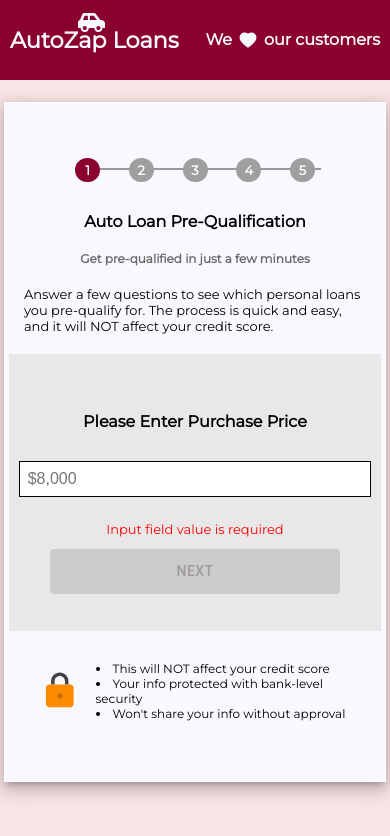
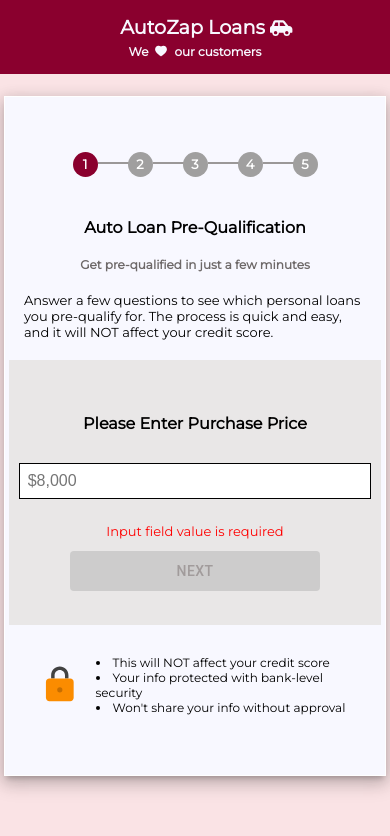
Before and after one commit to lyntechi/loan-app, a React (Create React App) app in the folder app/: page / in a window 390 px wide. Shown: the top 836 px of the page. Built offline with nearby package versions, Linux system fonts and the light colour scheme.

Commit message:
fixed media queries height issue

```diff
--- a/app/src/components/LandingPage.jsx
+++ b/app/src/components/LandingPage.jsx
@@ -161,6 +161,7 @@
           {/* the className checks what step on the form the user is
            on so that it can highlight the numbers at the top of the form. I couldnt figure out how to dynamically add
            the numbers so I had to hardcode from 0-4*/}
+          <div className="steps">
             <p
               className={
                 activeStep === 0 ? "steps-tracker-changer" : "steps-tracker-p"
@@ -196,6 +197,7 @@
             >
               5
             </p>
+          </div>
         </div>
 
         <h1>Auto Loan Pre-Qualification</h1>
--- a/app/src/styles/createAccount.scss
+++ b/app/src/styles/createAccount.scss
@@ -86,6 +86,7 @@
         color: white;
         @include responsive(mobile) {
           width: 270px;
+          height: 40px;
         }
       }
       .submit-disabled {
@@ -97,6 +98,7 @@
         cursor: default;
         @include responsive(mobile) {
           width: 270px;
+          height: 40px;
         }
       }
     }
--- a/app/src/styles/landingPage.scss
+++ b/app/src/styles/landingPage.scss
@@ -43,14 +43,18 @@
         padding: 0px 30px;
         text-align: center;
         margin-top: 15px;
+        .steps {
+          display: flex;
+          margin: 0 auto;
+        }
         @include responsive(mobile) {
-          width: 320px;
-          height: 44px;
+          width: 100%;
+          height: 100%;
           margin-top: 15px;
         }
         .steps-tracker-changer {
           background: #8a002e;
-          margin: 10px;
+          margin: 10px 15px;
           border-radius: 50px;
           width: 25px;
           padding: 4px 4px;
@@ -58,10 +62,11 @@
           font-weight: bold;
           position: relative;
           text-align: center;
+          height: 25px;
         }
         .steps-tracker-p {
           background: rgb(160, 159, 159);
-          margin: 10px;
+          margin: 10px 15px;
           border-radius: 50px;
           width: 25px;
           padding: 4px 4px;
@@ -69,11 +74,12 @@
           font-weight: bold;
           position: relative;
           text-align: center;
+          height: 25px;
         }
 
         .line {
           border-top: 2px solid rgb(155, 152, 152);
-          width: 60px;
+          width: 40px;
           position: absolute;
           left: 25px;
           top: 10px;
@@ -112,6 +118,7 @@
         @include responsive(mobile) {
           width: 98%;
           padding: 34px 10px;
+          height: 100%;
         }
         h1 {
           text-align: center;
@@ -136,7 +143,8 @@
           background: #558295;
           color: white;
           @include responsive(mobile) {
-            width: 290px;
+            width: 250px;
+            height: 40px;
           }
         }
         .btn-disabled {
@@ -147,7 +155,8 @@
           color: rgb(161, 155, 155);
           cursor: default;
           @include responsive(mobile) {
-            width: 290px;
+            width: 250px;
+            height: 40px;
           }
         }
         .btn-next {
@@ -157,7 +166,8 @@
           background: #28833e;
           cursor: pointer;
           @include responsive(mobile) {
-            width: 290px;
+            width: 250px;
+            height: 40px;
           }
         }
       }
--- a/app/src/styles/nav.scss
+++ b/app/src/styles/nav.scss
@@ -2,22 +2,31 @@
 
 nav {
   background: #8a002e;
+  position: sticky;
+  top: 0;
+  z-index: 1;
   .container {
     background: #8a002e;
     height: 80px;
     display: flex;
+
     justify-content: space-between;
     align-items: center;
     max-width: 960px;
     margin: 0 auto;
     color: ghostwhite;
-
+    @include responsive(mobile) {
+      height: 100%;
+      padding: 15px 0px;
+      flex-direction: column;
+    }
     h1 {
       font-size: 1.4rem;
       position: relative;
       padding: 0px 15px;
       @include responsive(mobile) {
         padding-left: 10px;
+        font-size: 1.2rem;
       }
 
       .car-logo {
@@ -26,8 +35,9 @@
         top: 0px;
         left: 195px;
         @include responsive(mobile) {
-          left: 78px;
-          top: -17px;
+          left: 160px;
+          top: 2px;
+          font-size: 1.4rem;
         }
       }
     }
@@ -35,9 +45,17 @@
       padding-right: 10px;
 
       display: flex;
+      @include responsive(mobile) {
+        padding-left: 10px;
+        font-size: 12px;
+        margin-top: 5px;
+      }
       .heart-logo {
         font-size: 20px;
         margin: 0px 6px;
+        @include responsive(mobile) {
+          font-size: 14px;
+        }
       }
     }
   }
```
Lines whose indentation alone changed are shown as unchanged.
